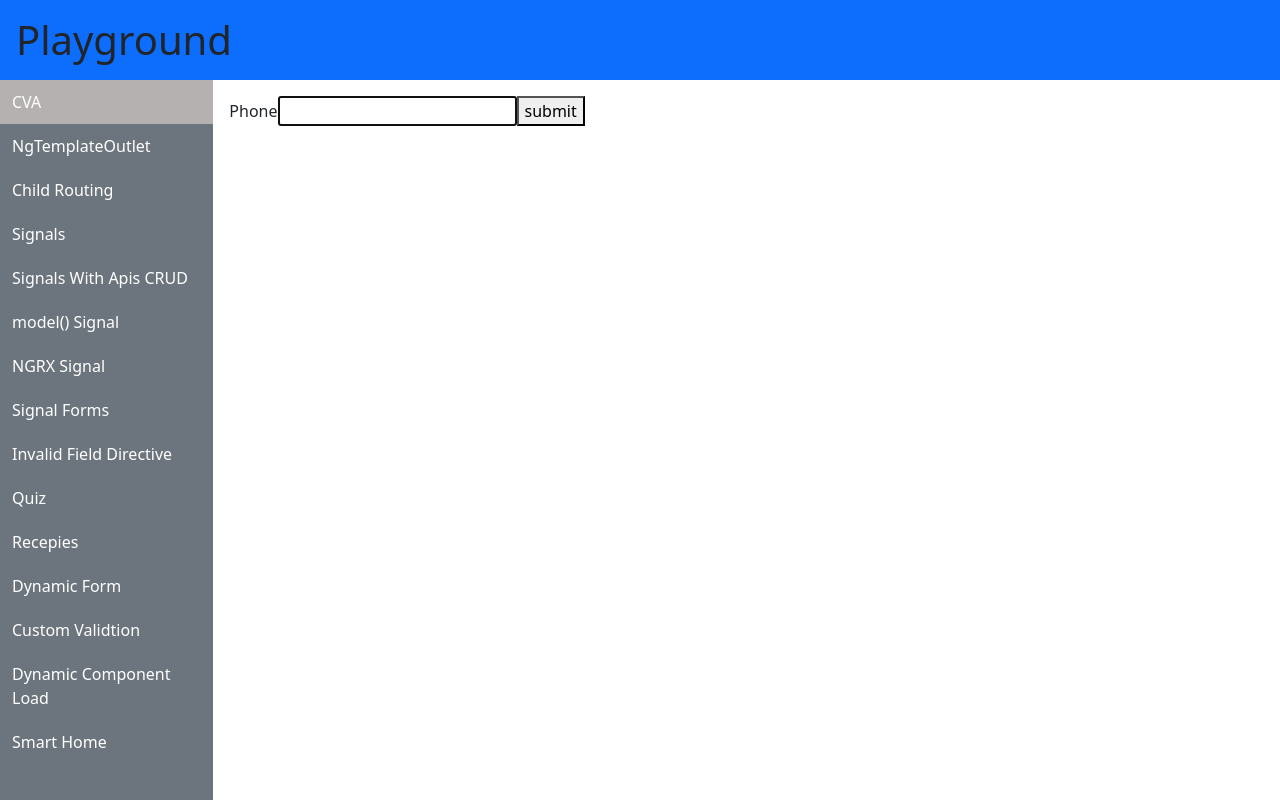
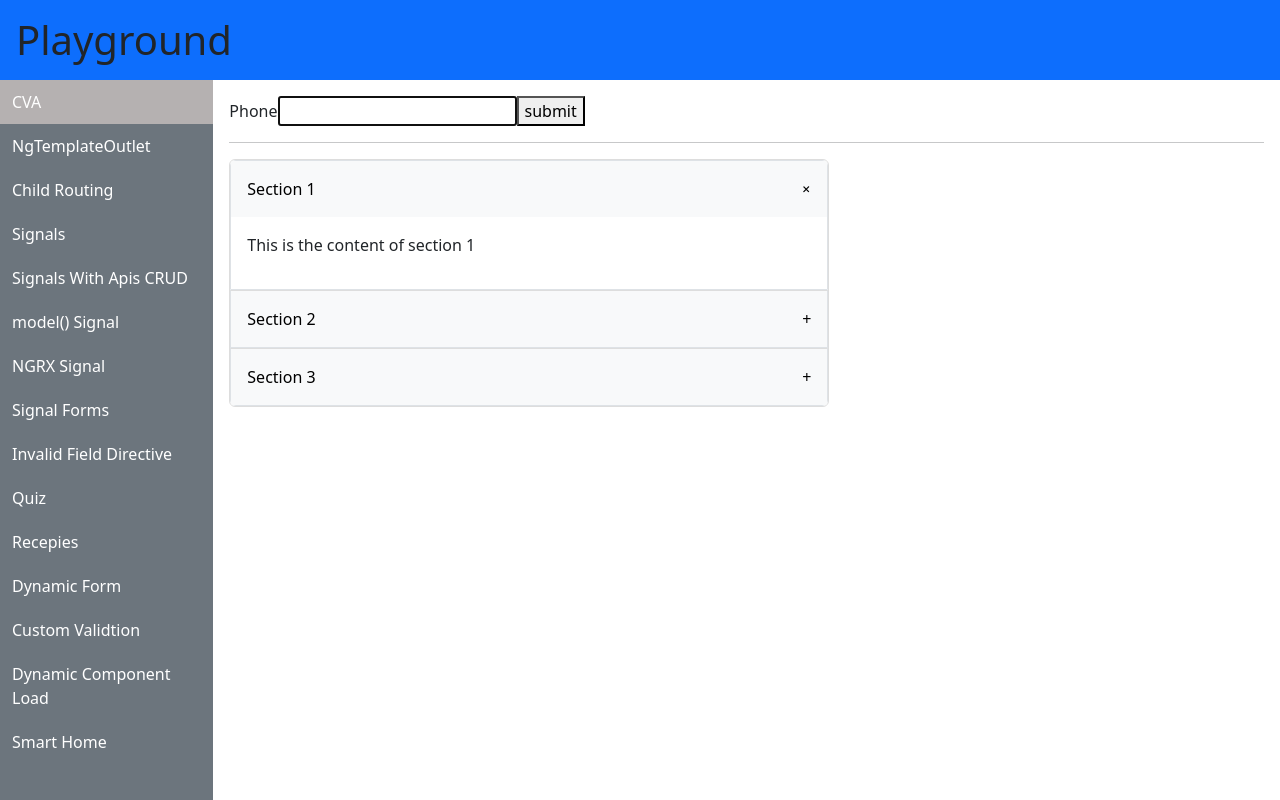
Before and after one commit to gurdeep4git/angular-playground-21, an Angular app: page /cva in a window 1280 px wide. Built offline with nearby package versions, Linux system fonts and the light colour scheme.

Commit message:
accordion

```diff
--- a/src/app/components/cva/cva.component.html
+++ b/src/app/components/cva/cva.component.html
@@ -3,3 +3,5 @@
   <app-phone-cva formControlName="phoneNumber" />
   <button type="button" (click)="onSubmit()">submit</button>
 </form>
+<hr/>
+<app-accordion></app-accordion>
--- a/src/app/components/cva/cva.component.ts
+++ b/src/app/components/cva/cva.component.ts
@@ -1,11 +1,12 @@
 import { Component, inject, OnInit } from '@angular/core';
 import { FormBuilder, FormGroup, ReactiveFormsModule } from '@angular/forms';
 import { PhoneCvaComponent } from './phone-cva/phone-cva.component';
+import { AccordionComponent } from '../ui/accordion/accordion.component';
 
 @Component({
   selector: 'app-cva',
   standalone: true,
-  imports: [PhoneCvaComponent, ReactiveFormsModule],
+  imports: [PhoneCvaComponent, ReactiveFormsModule, AccordionComponent],
   templateUrl: './cva.component.html',
   styleUrl: './cva.component.scss',
 })
--- /dev/null
+++ b/src/app/components/ui/accordion/accordion.component.html
@@ -0,0 +1,13 @@
+<div class="accordion">
+  @for(accordion of accordions;track accordion; let i = $index) {
+    <div class="accordion-item" [class.active]="i === activeIndex">
+      <button class="accordion-header" (click)="activeIndex = i">
+        <span>{{accordion.header}}</span>
+        <span class="icon">+</span>
+      </button>
+      <div class="accordion-content">
+        <p>{{accordion.body}}</p>
+      </div>
+    </div>
+  }
+</div>
--- /dev/null
+++ b/src/app/components/ui/accordion/accordion.component.scss
@@ -0,0 +1,58 @@
+.accordion {
+  max-width: 600px;
+  border-radius: 6px;
+  border: 1px solid #ddd;
+  overflow: hidden;
+  font-family: system-ui, sans-serif;
+}
+
+.accordion-item + .accordion-item {
+  border-top: 1px solid #ddd;
+}
+
+.accordion-header {
+  width: 100%;
+  padding: 16px;
+  background: #f8f9fa;
+  border: none;
+  display: flex;
+  justify-content: space-between;
+  align-items: center;
+  cursor: pointer;
+  font-size: 16px;
+}
+
+.accordion-header:hover {
+  background: #e9ecef;
+}
+
+.accordion-content {
+  max-height: 0;
+  overflow: hidden;
+  transition: max-height 0.3s ease;
+  background: #fff;
+  padding: 0 16px;
+}
+
+.accordion-item.active .accordion-content {
+  max-height: 200px;
+  padding: 16px;
+}
+
+.accordion-item.active .icon {
+  transform: rotate(45deg);
+}
+
+.accordion-content {
+  display: grid;
+  grid-template-rows: 0fr;
+  transition: grid-template-rows 0.3s ease;
+}
+
+.accordion-item.active .accordion-content {
+  grid-template-rows: 1fr;
+}
+
+.accordion-content > * {
+  overflow: hidden;
+}
--- /dev/null
+++ b/src/app/components/ui/accordion/accordion.component.ts
@@ -0,0 +1,26 @@
+import { Component } from '@angular/core';
+
+@Component({
+  selector: 'app-accordion',
+  imports: [],
+  templateUrl: './accordion.component.html',
+  styleUrl: './accordion.component.scss',
+})
+export class AccordionComponent {
+  activeIndex = 0;
+
+  accordions = [
+    {
+      header:'Section 1',
+      body:'This is the content of section 1'
+    },
+    {
+      header:'Section 2',
+      body:'This is the content of section 2'
+    },
+    {
+      header:'Section 3',
+      body:'This is the content of section 3'
+    }
+  ]
+}
```
Also changed, not shown: 1 other file (tests, documents, lock files or other folders).
